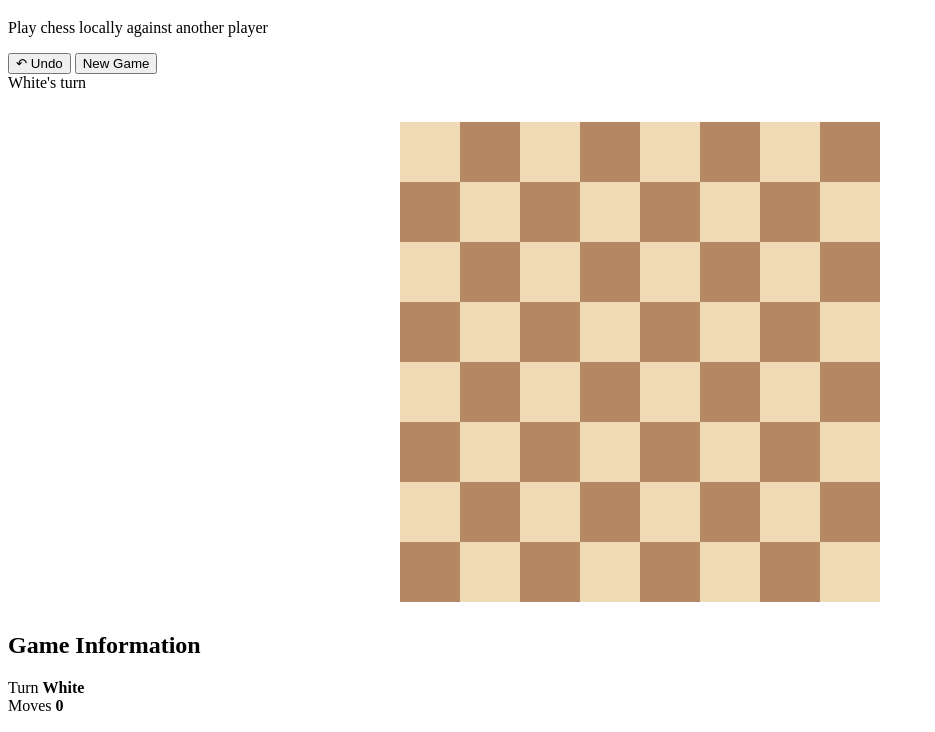
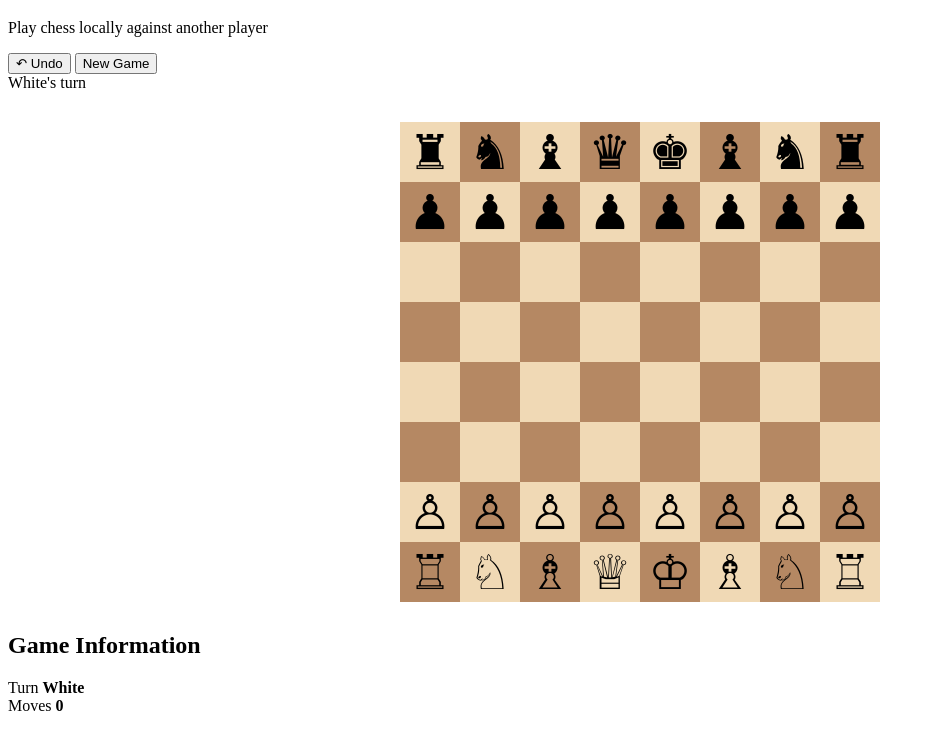
Before and after one commit to sedona-adams12/interactive-chess, a plain HTML site: page index.html in a window 1280 px wide. Shown: the part 62-794 px from the top of the page, without its empty margins (0-935 px from the left). Drawn offline with Linux system fonts and the light colour scheme.

Commit message:
Add initial chess piece placement

```diff
--- a/script.js
+++ b/script.js
@@ -1,4 +1,15 @@
 const board = document.getElementById("board");
+
+const pieces = [
+    ["♜", "♞", "♝", "♛", "♚", "♝", "♞", "♜"],
+    ["♟", "♟", "♟", "♟", "♟", "♟", "♟", "♟"],
+    ["", "", "", "", "", "", "", ""],
+    ["", "", "", "", "", "", "", ""],
+    ["", "", "", "", "", "", "", ""],
+    ["", "", "", "", "", "", "", ""],
+    ["♙", "♙", "♙", "♙", "♙", "♙", "♙", "♙"],
+    ["♖", "♘", "♗", "♕", "♔", "♗", "♘", "♖"]
+];
 
 for (let row = 0; row < 8; row++) {
 
@@ -14,6 +25,8 @@ for (let row = 0; row < 8; row++) {
             square.classList.add("dark");
         }
 
+        square.textContent = pieces[row][col];
+
         board.appendChild(square);
     }
 }
--- a/style.css
+++ b/style.css
@@ -13,6 +13,8 @@
     display: flex;
     justify-content: center;
     align-items: center;
+
+    font-size: 48px;
 }
 
 .light {
```
